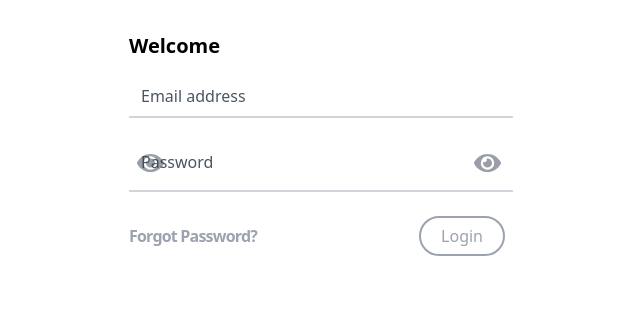
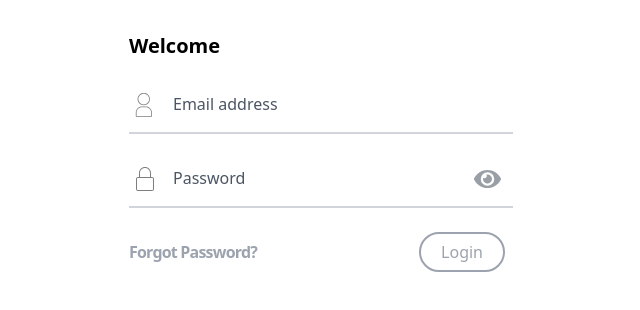
Before and after one commit to Vldkvll/login-form-tailwind-alpine, a website built with Vite: page index.html in a window 1280 px wide. Shown: the whole page, without its empty margins (319-959 px from the left). Built offline with nearby package versions, Linux system fonts and the light colour scheme.

Commit message:
add svg in store

```diff
--- a/index.html
+++ b/index.html
@@ -37,34 +37,14 @@
               <form class="mt-2">
                 <div class="mx-auto max-w-lg">
                   <div class="py-2">
-                    <input
-                      placeholder="Email address"
-                      type="text"
-                      class="
-                        border-b-2
-                        text-md
-                        px-3
-                        py-2
-                        w-full
-                        bg-white
-                        border-gray-300
-                        placeholder-gray-600
-                        focus:placeholder-gray-500
-                        focus:bg-white
-                        focus:border-gray-600
-                        focus:outline-none
-                      "
-                    />
-                  </div>
-                  <div class="py-2" x-data="{ show: true }">
                     <div class="relative">
                       <input
-                        placeholder="Password"
-                        :type="show ? 'password' : 'text'"
+                        placeholder="Email address"
+                        type="text"
                         class="
                           border-b-2
                           text-md
-                          px-3
+                          px-11
                           py-4
                           w-full
                           bg-white
@@ -80,7 +60,7 @@
                         class="
                           absolute
                           inset-y-0
-                          left-2
+                          -left-40
                           pr-3
                           flex
                           items-center
@@ -90,19 +70,132 @@
                       >
                         <svg
                           class="h-6 text-gray-700 opacity-50"
+                          xmlns="http://www.w3.org/2000/svg"
+                          xmlns:xlink="http://www.w3.org/1999/xlink"
+                          version="1.1"
+                          width="350"
+                          height="350"
+                          viewBox="0 0 350 350"
+                          xml:space="preserve"
+                        >
+                          <desc>Created with Fabric.js 1.7.22</desc>
+                          <defs></defs>
+                          <g
+                            id="icon"
+                            style="
+                              stroke: none;
+                              stroke-width: 1;
+                              stroke-dasharray: none;
+                              stroke-linecap: butt;
+                              stroke-linejoin: miter;
+                              stroke-miterlimit: 10;
+                              fill: none;
+                              fill-rule: nonzero;
+                              opacity: 1;
+                            "
+                            transform="translate(-1.9444444444444287 -1.9444444444444287) scale(3.89 3.89)"
+                          >
+                            <path
+                              d="M 44.636 46.449 c -12.806 0 -23.225 -10.418 -23.225 -23.224 C 21.411 10.418 31.83 0 44.636 0 C 57.442 0 67.86 10.418 67.86 23.225 C 67.86 36.031 57.442 46.449 44.636 46.449 z M 44.636 2.967 c -11.17 0 -20.258 9.087 -20.258 20.258 c 0 11.17 9.087 20.257 20.258 20.257 c 11.17 0 20.257 -9.087 20.257 -20.257 C 64.893 12.054 55.806 2.967 44.636 2.967 z"
+                              style="
+                                stroke: none;
+                                stroke-width: 1;
+                                stroke-dasharray: none;
+                                stroke-linecap: butt;
+                                stroke-linejoin: miter;
+                                stroke-miterlimit: 10;
+                                fill: rgb(0, 0, 0);
+                                fill-rule: nonzero;
+                                opacity: 1;
+                              "
+                              transform=" matrix(1 0 0 1 0 0) "
+                              stroke-linecap="round"
+                            />
+                            <path
+                              d="M 73.777 90 H 16.223 c -0.82 0 -1.484 -0.664 -1.484 -1.484 V 73.464 c 0 -12.535 10.199 -22.735 22.734 -22.735 h 15.052 c 12.535 0 22.735 10.199 22.735 22.735 v 15.052 C 75.26 89.336 74.596 90 73.777 90 z M 17.707 87.033 h 54.587 V 73.464 c 0 -10.9 -8.867 -19.768 -19.768 -19.768 H 37.474 c -10.9 0 -19.767 8.867 -19.767 19.768 V 87.033 z"
+                              style="
+                                stroke: none;
+                                stroke-width: 1;
+                                stroke-dasharray: none;
+                                stroke-linecap: butt;
+                                stroke-linejoin: miter;
+                                stroke-miterlimit: 10;
+                                fill: rgb(0, 0, 0);
+                                fill-rule: nonzero;
+                                opacity: 1;
+                              "
+                              transform=" matrix(1 0 0 1 0 0) "
+                              stroke-linecap="round"
+                            />
+                          </g>
+                        </svg>
+                      </div>
+                    </div>
+                  </div>
+                  <div class="py-2" x-data="{ show: true }">
+                    <div class="relative">
+                      <input
+                        placeholder="Password"
+                        :type="show ? 'password' : 'text'"
+                        class="
+                          border-b-2
+                          text-md
+                          px-11
+                          py-4
+                          w-full
+                          bg-white
+                          border-gray-300
+                          placeholder-gray-600
+                          focus:placeholder-gray-500
+                          focus:bg-white
+                          focus:border-gray-600
+                          focus:outline-none
+                        "
+                      />
+                      <div
+                        class="
+                          absolute
+                          inset-y-0
+                          -left-60
+                          pr-3
+                          flex
+                          items-center
+                          text-sm
+                          leading-5
+                        "
+                      >
+                        <!-- <svg
+                          class="h-6 text-gray-700 opacity-50"
                           fill="none"
-                          @click="show = !show"
-                          :class="{'hidden': !show, 'block':show }"
-                          xmlns="http://www.w3.org/2000/svg"
                           viewbox="0 0 576 512"
                         >
                           <path
                             fill="currentColor"
                             d="M572.52 241.4C518.29 135.59 410.93 64 288 64S57.68 135.64 3.48 241.41a32.35 32.35 0 0 0 0 29.19C57.71 376.41 165.07 448 288 448s230.32-71.64 284.52-177.41a32.35 32.35 0 0 0 0-29.19zM288 400a144 144 0 1 1 144-144 143.93 143.93 0 0 1-144 144zm0-240a95.31 95.31 0 0 0-25.31 3.79 47.85 47.85 0 0 1-66.9 66.9A95.78 95.78 0 1 0 288 160z"
                           ></path>
+                        </svg> -->
+                        <svg
+                          class="h-6 text-gray-700 opacity-50"
+                          id="light"
+                          enable-background="new 0 0 24 24"
+                          height="512"
+                          viewBox="0 0 24 24"
+                          width="512"
+                          xmlns="http://www.w3.org/2000/svg"
+                        >
+                          <g>
+                            <path
+                              d="m19 24h-14c-1.103 0-2-.897-2-2v-10c0-1.103.897-2 2-2h14c1.103 0 2 .897 2 2v10c0 1.103-.897 2-2 2zm-14-13c-.552 0-1 .449-1 1v10c0 .551.448 1 1 1h14c.552 0 1-.449 1-1v-10c0-.551-.448-1-1-1z"
+                            />
+                          </g>
+                          <g>
+                            <path
+                              d="m17.5 11c-.276 0-.5-.224-.5-.5v-4.5c0-2.757-2.243-5-5-5s-5 2.243-5 5v4.5c0 .276-.224.5-.5.5s-.5-.224-.5-.5v-4.5c0-3.309 2.691-6 6-6s6 2.691 6 6v4.5c0 .276-.224.5-.5.5z"
+                            />
+                          </g>
                         </svg>
 
-                        <svg
+                        <!-- <svg
                           class="h-6 text-gray-700"
                           fill="none"
                           @click="show = !show"
@@ -114,7 +207,7 @@
                             fill="currentColor"
                             d="M572.52 241.4C518.29 135.59 410.93 64 288 64S57.68 135.64 3.48 241.41a32.35 32.35 0 0 0 0 29.19C57.71 376.41 165.07 448 288 448s230.32-71.64 284.52-177.41a32.35 32.35 0 0 0 0-29.19zM288 400a144 144 0 1 1 144-144 143.93 143.93 0 0 1-144 144zm0-240a95.31 95.31 0 0 0-25.31 3.79 47.85 47.85 0 0 1-66.9 66.9A95.78 95.78 0 1 0 288 160z"
                           ></path>
-                        </svg>
+                        </svg> -->
                       </div>
                       <div
                         class="
```
Also changed, not shown: src/image/icon/check.svg (added), src/image/icon/close.svg (added), src/image/icon/lock.svg (added), src/image/icon/person.svg (added), src/image/icon/unlock.svg (added), src/image/icon/warning.svg (added).
